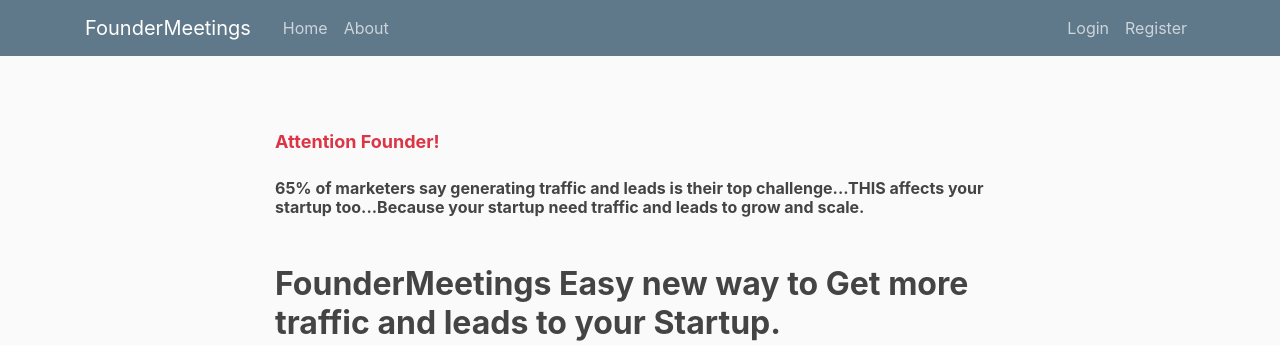
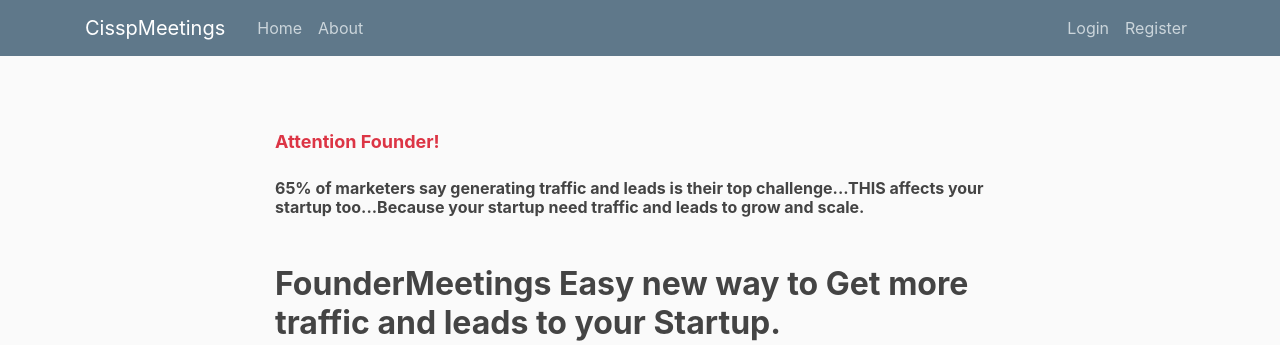
Before and after one commit to maosmani/cissp, a Django app: page / in a window 1280 px wide. Shown: the top 345 px of the page. Run offline with Django 3.2, Linux system fonts and the light colour scheme; some libraries are stand-ins or nearby versions.

Commit message:
version two of the code

```diff
--- a/meetings/templates/meetings/about.html
+++ b/meetings/templates/meetings/about.html
@@ -13,14 +13,14 @@
     <link rel="stylesheet" type="text/css" href="{% static 'meetings/home_page.css' %}">
 
 
-        <title>FounderMeetings</title>
+        <title>CisspMeetings</title>
 
 </head>
 <body>
     <header class="site-header">
       <nav class="navbar navbar-expand-md navbar-dark bg-steel fixed-top">
         <div class="container">
-          <a class="navbar-brand mr-4" href="{% url 'home-page' %}">FounderMeetings</a>
+          <a class="navbar-brand mr-4" href="{% url 'home-page' %}">CisspMeetings</a>
           <button class="navbar-toggler" type="button" data-toggle="collapse" data-target="#navbarToggle" aria-controls="navbarToggle" aria-expanded="false" aria-label="Toggle navigation">
           <span class="navbar-toggler-icon"></span>
           </button>
--- a/meetings/templates/meetings/admin_base_dashboard.html
+++ b/meetings/templates/meetings/admin_base_dashboard.html
@@ -8,7 +8,7 @@
     <meta name="description" content="">
     <meta name="author" content="Mohamed Amine Osmani">
     <meta name="" content="">
-    <title>FounderMeetings</title>
+    <title>CisspMeetings</title>
     <link rel="stylesheet" type="text/css" href="{% static 'meetings/dashboard.css' %}">
 
     <script src="https://kit.fontawesome.com/b99e675b6e.js"></script>
@@ -40,7 +40,7 @@
   <body>
 
 <header class="navbar  navbar-dark sticky-top bg-dark flex-md-nowrap p-0 shadow">
-  <a class="navbar-brand col-md-3 col-lg-2 me-0 px-3" href="https://foundermeetings.tk/">FounderMeetings</a>
+  <a class="navbar-brand col-md-3 col-lg-2 me-0 px-3" href="https://foundermeetings.tk/">CisspMeetings</a>
   <button class="navbar-toggler position-absolute d-md-none collapsed" type="button" data-bs-toggle="collapse" data-bs-target="#sidebarMenu" aria-controls="sidebarMenu" aria-expanded="false" aria-label="Toggle navigation">
     <span class="navbar-toggler-icon"></span>
   </button>
--- a/meetings/templates/meetings/base.html
+++ b/meetings/templates/meetings/base.html
@@ -13,14 +13,14 @@
     <link rel="stylesheet" type="text/css" href="{% static 'meetings/main.css' %}">
 
 
-        <title>FounderMeetings</title>
+        <title>CisspMeetings</title>
 
 </head>
 <body>
     <header class="site-header">
       <nav class="navbar navbar-expand-md navbar-dark bg-steel fixed-top">
         <div class="container">
-          <a class="navbar-brand mr-4" href="https://foundermeetings.tk/">FounderMeetings</a>
+          <a class="navbar-brand mr-4" href="https://foundermeetings.tk/">CisspMeetings</a>
           <button class="navbar-toggler" type="button" data-toggle="collapse" data-target="#navbarToggle" aria-controls="navbarToggle" aria-expanded="false" aria-label="Toggle navigation">
           <span class="navbar-toggler-icon"></span>
           </button>
--- a/meetings/templates/meetings/home.html
+++ b/meetings/templates/meetings/home.html
@@ -13,14 +13,14 @@
     <link rel="stylesheet" type="text/css" href="{% static 'meetings/home_page.css' %}">
 
 
-        <title>FounderMeetings</title>
+        <title>CisspMeetings</title>
 
 </head>
 <body>
     <header class="site-header">
       <nav class="navbar navbar-expand-md navbar-dark bg-steel fixed-top">
         <div class="container">
-          <a class="navbar-brand mr-4" href="https://foundermeetings.tk/">FounderMeetings</a>
+          <a class="navbar-brand mr-4" href="https://foundermeetings.tk/">CisspMeetings</a>
           <button class="navbar-toggler" type="button" data-toggle="collapse" data-target="#navbarToggle" aria-controls="navbarToggle" aria-expanded="false" aria-label="Toggle navigation">
           <span class="navbar-toggler-icon"></span>
           </button>
--- a/meetings/templates/meetings/user_base_dashboard.html
+++ b/meetings/templates/meetings/user_base_dashboard.html
@@ -8,7 +8,7 @@
     <meta name="description" content="">
     <meta name="author" content="Mohamed Amine Osmani">
     <meta name="" content="">
-    <title>FounderMeetings</title>
+    <title>CisspMeetings</title>
     <link rel="stylesheet" type="text/css" href="{% static 'meetings/dashboard.css' %}">
 
     <script src="https://kit.fontawesome.com/b99e675b6e.js"></script>
@@ -40,7 +40,7 @@
   <body>
 
 <header class="navbar  navbar-dark sticky-top bg-dark flex-md-nowrap p-0 shadow">
-  <a class="navbar-brand col-md-3 col-lg-2 me-0 px-3" href="https://foundermeetings.tk/">FounderMeetings</a>
+  <a class="navbar-brand col-md-3 col-lg-2 me-0 px-3" href="https://foundermeetings.tk/">CisspMeetings</a>
   <button class="navbar-toggler position-absolute d-md-none collapsed" type="button" data-bs-toggle="collapse" data-bs-target="#sidebarMenu" aria-controls="sidebarMenu" aria-expanded="false" aria-label="Toggle navigation">
     <span class="navbar-toggler-icon"></span>
   </button>
--- a/users/templates/users/base.html
+++ b/users/templates/users/base.html
@@ -13,14 +13,14 @@
     <link rel="stylesheet" type="text/css" href="{% static 'users/main.css' %}">
 
 
-        <title>FounderMeetings</title>
+        <title>CisspMeetings</title>
 
 </head>
 <body>
     <header class="site-header">
       <nav class="navbar navbar-expand-md navbar-dark bg-steel fixed-top">
         <div class="container">
-          <a class="navbar-brand mr-4" href="https://foundermeetings.tk/">FounderMeetings</a>
+          <a class="navbar-brand mr-4" href="https://foundermeetings.tk/">CisspMeetings</a>
           <button class="navbar-toggler" type="button" data-toggle="collapse" data-target="#navbarToggle" aria-controls="navbarToggle" aria-expanded="false" aria-label="Toggle navigation">
           <span class="navbar-toggler-icon"></span>
           </button>
```
